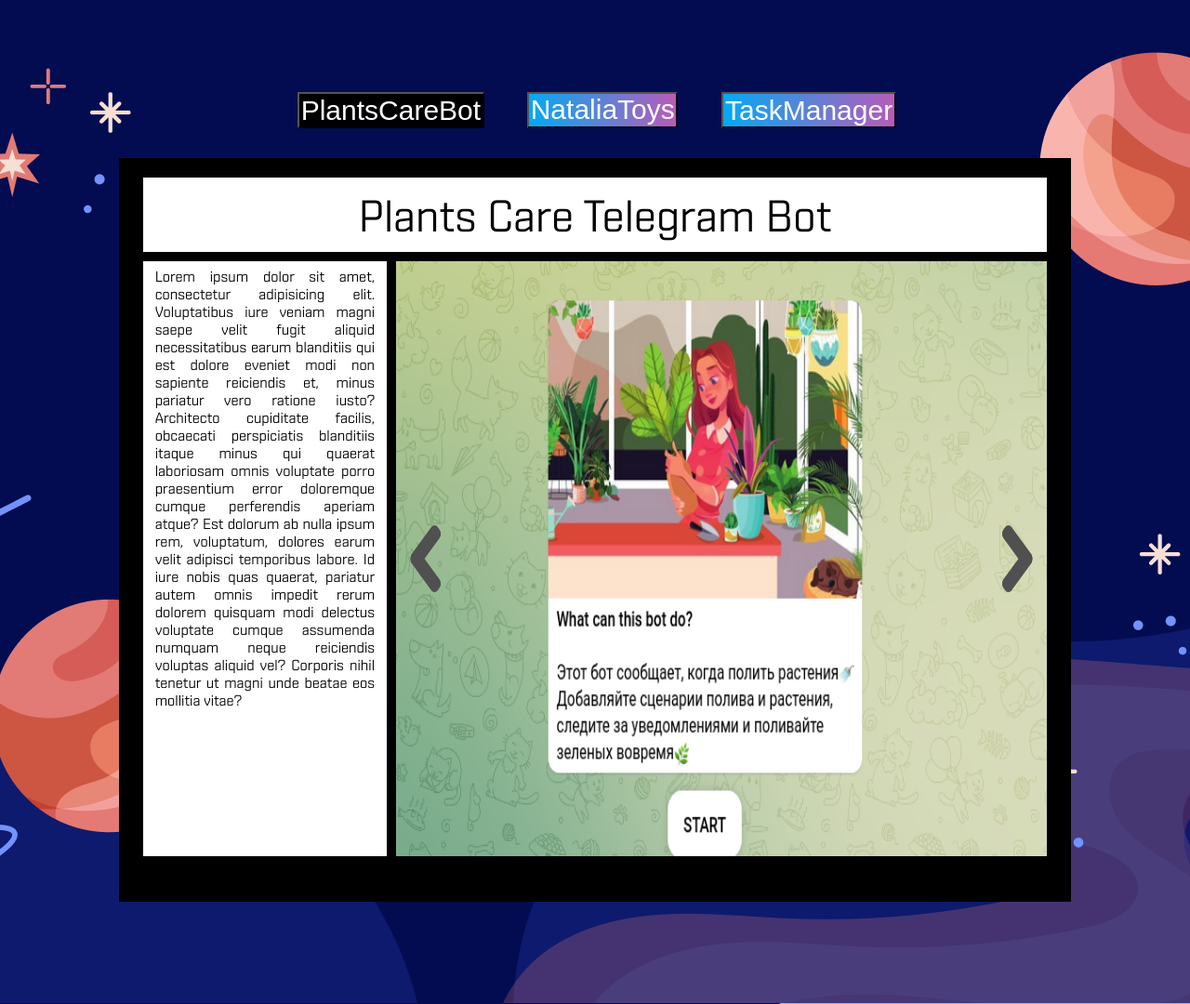
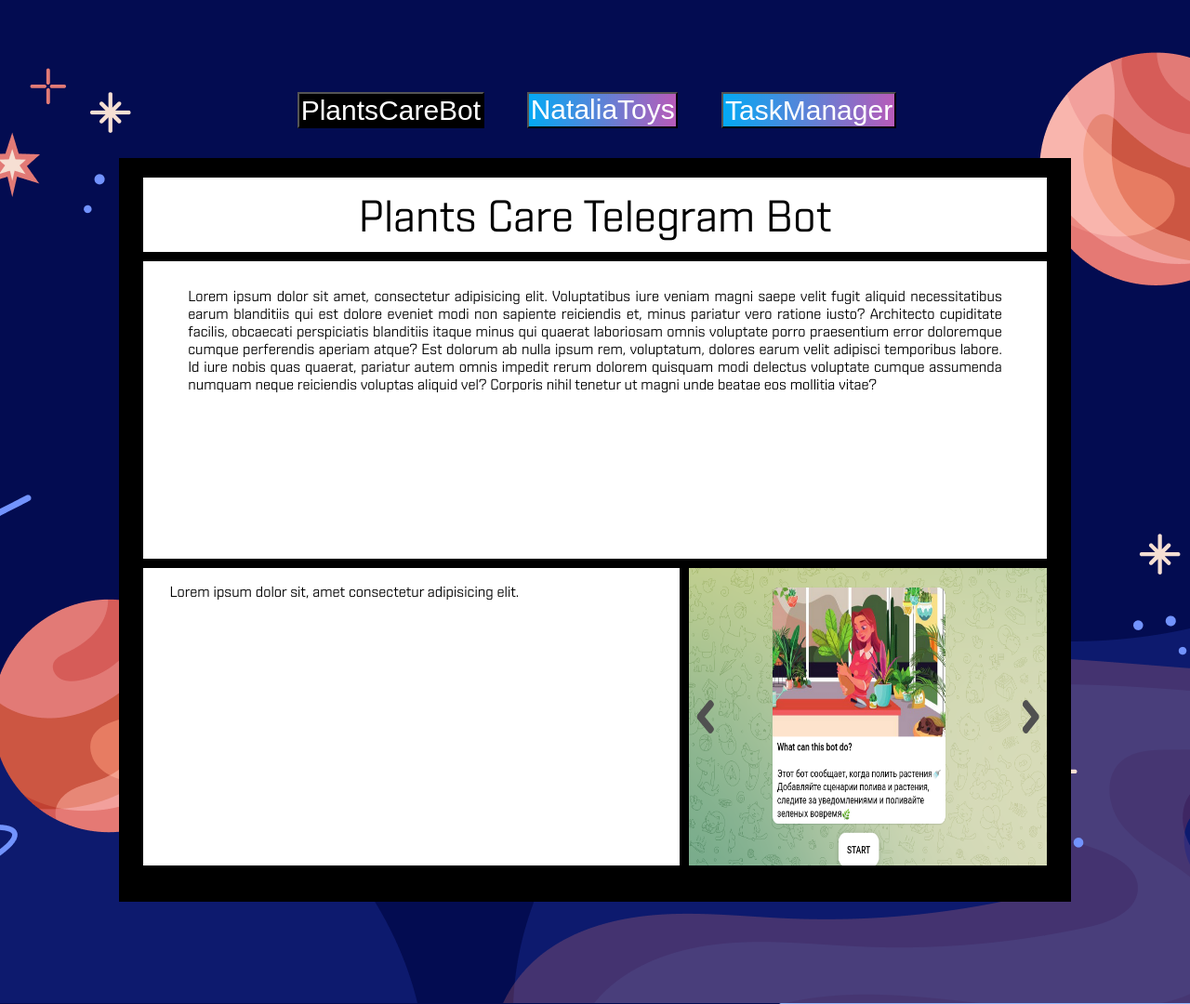
Before and after one commit to DKhorkov/personal_website, a FastAPI app: page / in a window 1280 px wide. Shown: the part 1081-2161 px from the top of the page at 93% size. Run offline with FastAPI, Linux system fonts and the light colour scheme.

Commit message:
changed projects container, started adding custom form validation

```diff
--- a/backend/response_models.py
+++ b/backend/response_models.py
@@ -1,7 +1,6 @@
 from fastapi import status
 from fastapi.responses import JSONResponse
 from fastapi.exceptions import RequestValidationError
-from fastapi.encoders import jsonable_encoder
 
 
 class ValidationErrorResponse:
--- a/frontend/scripts/call_form_handler.js
+++ b/frontend/scripts/call_form_handler.js
@@ -1,4 +1,4 @@
-export default class CallFormHandler {
+class CallFormHandler {
   #mainUrl;
   #callFormUrl;
   #callForm;
@@ -17,11 +17,17 @@ export default class CallFormHandler {
   }
 
   #processForm(form) {
+    let [person_name, phone_number, date_for_call] = this.#getFormData(form);
+
+    this.#sendDataToBackend(person_name, phone_number, date_for_call);
+  }
+
+  #getFormData(form) {
     let person_name = this.#getInputValueByName(form, 'person_name');
     let phone_number = this.#getInputValueByName(form, 'phone_number').replaceAll('-', '');
     let date_for_call = this.#getInputValueByName(form, 'date_for_call').replace('T', ' ');
 
-    this.#sendDataToBackend(person_name, phone_number, date_for_call);
+    return [person_name, phone_number, date_for_call];
   }
 
   #getInputValueByName(form, name) {
@@ -54,3 +60,9 @@ export default class CallFormHandler {
     }
   }
 }
+
+function personNameValidation(event) {
+  event.target.setCustomValidity('Пожалуйста, введите имя от 2 до 40 символов!');
+}
+
+export { CallFormHandler, personNameValidation };
--- a/frontend/scripts/main.js
+++ b/frontend/scripts/main.js
@@ -1,7 +1,7 @@
 import OnStartUp from './on_startup.js';
 import ProjectSwitvher from './projects_switcher.js';
 import photoesSwtitcher from './photoes_switcher.js';
-import CallFormHandler from './call_form_handler.js';
+import { personNameValidation, CallFormHandler } from './call_form_handler.js';
 
 let startup = new OnStartUp();
 let projects_switcher = new ProjectSwitvher();
--- a/frontend/scripts/photoes_switcher.js
+++ b/frontend/scripts/photoes_switcher.js
@@ -163,9 +163,9 @@ export default class photoesSwtitcher {
     const body = document.querySelector('body'); // необходимо для дальнейшей блокировки и разблокировки при модальном окне
     const standartPhoto = event.target;
     let photoPopup = event.target.appendChild(document.createElement('div'));
-    const scaleCoefficient = 1.69; // Необходим для корректного скролла окна при появление модального окна
+    const scaleCoefficient = 1.3; // Необходим для корректного скролла окна при появление модального окна
 
-    photoPopup = this.#addPopupStyles(photoPopup, standartPhoto, target_id, photo_index);
+    photoPopup = this.#addPopupStyles(photoPopup, standartPhoto, target_id, photo_index, scaleCoefficient);
     this.#scrollWindowToPopup(photoPopup, scaleCoefficient);
     this.#activatePopupAndBlockBody(photoPopup, body);
 
@@ -175,15 +175,15 @@ export default class photoesSwtitcher {
     photoPopup.addEventListener('click', this.#removePopupAndUnblockBody);
   }
 
-  #addPopupStyles(photoPopup, standartPhoto, target_id, photo_index) {
+  #addPopupStyles(photoPopup, standartPhoto, target_id, photo_index, scaleCoefficient) {
     const cssStyles = `
       position: absolute;
       top: ${standartPhoto.offsetTop}px;
       left: ${standartPhoto.offsetLeft}px;
       width: ${standartPhoto.offsetWidth}px;
-      height: ${standartPhoto.offsetHeight}px;
-      margin-left: -10.5%;
-      margin-top: -2%;
+      height: ${standartPhoto.offsetHeight * scaleCoefficient}px;
+      margin-left: -11.3%;
+      margin-top: -9.3%;
       background: center / 100% 100% no-repeat url('../images/${target_id}/${photo_index}.png');
     `;
 
@@ -194,9 +194,9 @@ export default class photoesSwtitcher {
   #scrollWindowToPopup(photoPopup, scaleCoefficient) {
     const top = Number(photoPopup.style.top.replace('px', ''));
     const left = Number(photoPopup.style.left.replace('px', ''));
-    window.scrollTo(top, left * scaleCoefficient);
+    window.scrollTo(top, left * (scaleCoefficient / 1.225));
     window.onscroll = function () {
-      window.scrollTo(top, left * scaleCoefficient);
+      window.scrollTo(top, left * (scaleCoefficient / 1.225));
     };
   }
 
--- a/frontend/static/projects.css
+++ b/frontend/static/projects.css
@@ -69,6 +69,7 @@
 
 .project {
   flex-shrink: 0;
+  gap: 1%;
 
   background-color: black;
   width: 80%;
@@ -105,30 +106,45 @@
   margin: auto;
   margin-top: 1%;
   width: 95%;
-  height: 80%;
+  height: 40%;
 }
 
 .project_description {
   display: flex;
   align-items: start;
+  justify-content: center;
   overflow: auto;
-  width: 30%;
+  width: 95%;
+  height: 40%;
+  background-color: white;
+  margin-top: 1%;
+  margin-left: 2.5%;
+}
+
+.project_stack {
+  display: flex;
+  flex-direction: row;
+  align-items: start;
+  overflow: auto;
+  width: 60%;
   height: 100%;
   background-color: white;
 }
 
-.project_description p {
+.project_description p,
+.project_stack p {
   text-align: justify;
   padding: 3% 5%;
 }
 
 .project_photoes {
-  width: 80%;
+  width: 40%;
   height: 100%;
 
   display: flex;
-  align-items: center;
-  justify-content: space-between;
+  flex-direction: row;
+  align-items: stretch;
+  justify-content: left;
 }
 
 .project_photoes#telegram-bot-photoes {
--- a/frontend/templates/index.html
+++ b/frontend/templates/index.html
@@ -90,18 +90,22 @@
             <p>Plants Care Telegram Bot</p>
           </div>
 
-          <div class="project_main_part">
           <div class="project_description">
             <p>
-                Lorem ipsum dolor sit amet, consectetur adipisicing elit. Voluptatibus iure veniam magni saepe velit
-                fugit aliquid necessitatibus earum blanditiis qui est dolore eveniet modi non sapiente reiciendis et,
-                minus pariatur vero ratione iusto? Architecto cupiditate facilis, obcaecati perspiciatis blanditiis
-                itaque minus qui quaerat laboriosam omnis voluptate porro praesentium error doloremque cumque
-                perferendis aperiam atque? Est dolorum ab nulla ipsum rem, voluptatum, dolores earum velit adipisci
-                temporibus labore. Id iure nobis quas quaerat, pariatur autem omnis impedit rerum dolorem quisquam modi
-                delectus voluptate cumque assumenda numquam neque reiciendis voluptas aliquid vel? Corporis nihil
-                tenetur ut magni unde beatae eos mollitia vitae?
+              Lorem ipsum dolor sit amet, consectetur adipisicing elit. Voluptatibus iure veniam magni saepe velit fugit
+              aliquid necessitatibus earum blanditiis qui est dolore eveniet modi non sapiente reiciendis et, minus
+              pariatur vero ratione iusto? Architecto cupiditate facilis, obcaecati perspiciatis blanditiis itaque minus
+              qui quaerat laboriosam omnis voluptate porro praesentium error doloremque cumque perferendis aperiam
+              atque? Est dolorum ab nulla ipsum rem, voluptatum, dolores earum velit adipisci temporibus labore. Id iure
+              nobis quas quaerat, pariatur autem omnis impedit rerum dolorem quisquam modi delectus voluptate cumque
+              assumenda numquam neque reiciendis voluptas aliquid vel? Corporis nihil tenetur ut magni unde beatae eos
+              mollitia vitae?
             </p>
+          </div>
+
+          <div class="project_main_part">
+            <div class="project_stack">
+              <p>Lorem ipsum dolor sit, amet consectetur adipisicing elit.</p>
             </div>
 
             <div class="project_photoes" id="telegram-bot-photoes">
@@ -123,17 +127,20 @@
             <p>Natalia Toys Webstore</p>
           </div>
 
-          <div class="project_main_part">
           <div class="project_description">
             <p>
               Lorem, ipsum dolor sit amet consectetur adipisicing elit. Eligendi repudiandae vel quasi harum magni
               laudantium quos dolor, molestiae quae ratione tempora quas! Quam facilis architecto consectetur rerum.
               Eligendi ipsum nulla magni dolore itaque soluta ducimus porro quidem in voluptatibus, necessitatibus eos
-                possimus similique quae voluptate animi assumenda nostrum voluptates suscipit veniam numquam quia.
-                Nihil, doloribus. Non illo maiores voluptatem blanditiis ullam mollitia ducimus corrupti consequatur rem
-                dolores. Provident explicabo ab porro pariatur doloribus deleniti. Sequi distinctio at velit libero
-                ratione?
+              possimus similique quae voluptate animi assumenda nostrum voluptates suscipit veniam numquam quia. Nihil,
+              doloribus. Non illo maiores voluptatem blanditiis ullam mollitia ducimus corrupti consequatur rem dolores.
+              Provident explicabo ab porro pariatur doloribus deleniti. Sequi distinctio at velit libero ratione?
             </p>
+          </div>
+
+          <div class="project_main_part">
+            <div class="project_stack">
+              <p>Lorem ipsum dolor sit, amet consectetur adipisicing elit.</p>
             </div>
 
             <div class="project_photoes" id="django-webstore-photoes">
@@ -154,17 +161,22 @@
           <div class="project_title">
             <p>Task Manager</p>
           </div>
-          <div class="project_main_part">
+
           <div class="project_description">
             <p>
               Lorem ipsum dolor sit, amet consectetur adipisicing elit. Rem, qui delectus? Ab amet, officia architecto
               mollitia pariatur delectus aliquam. Veritatis ut dolore corrupti fugit, nemo accusamus. Possimus, ad
-                eligendi optio labore inventore quia dolore aperiam neque veritatis maiores iste provident tempore
-                ipsum? Similique possimus, sequi eveniet odit nulla facilis hic, repellendus aliquam cupiditate dolorum
-                commodi inventore? Odit, commodi eius? Deserunt harum nisi adipisci vero? Doloremque illo facere vitae
-                harum rerum impedit pariatur tempore officia! Sequi explicabo, perferendis rem recusandae veritatis
-                fugiat assumenda praesentium architecto soluta nobis labore beatae fugit nihil!
+              eligendi optio labore inventore quia dolore aperiam neque veritatis maiores iste provident tempore ipsum?
+              Similique possimus, sequi eveniet odit nulla facilis hic, repellendus aliquam cupiditate dolorum commodi
+              inventore? Odit, commodi eius? Deserunt harum nisi adipisci vero? Doloremque illo facere vitae harum rerum
+              impedit pariatur tempore officia! Sequi explicabo, perferendis rem recusandae veritatis fugiat assumenda
+              praesentium architecto soluta nobis labore beatae fugit nihil!
             </p>
+          </div>
+
+          <div class="project_main_part">
+            <div class="project_stack">
+              <p>Lorem ipsum dolor sit, amet consectetur adipisicing elit.</p>
             </div>
 
             <div class="project_photoes" id="fast-api-task-manager-photoes">
@@ -197,7 +209,15 @@
         <div id="call-form-inner-container">
           <form id="call-form">
             <label for="name">Ваше имя:</label><br />
-            <input type="text" placeholder="Даниил" name="person_name" minlength="2" maxlength="40" required /><br />
+            <input
+              type="text"
+              placeholder="Даниил"
+              name="person_name"
+              minlength="2"
+              maxlength="40"
+              oninvalid="personNameValidation(this)"
+              required
+            /><br />
             <label for="name">Телефон для связи:</label><br />
             <input
               type="tel"
```
Lines whose indentation alone changed are shown as unchanged.
